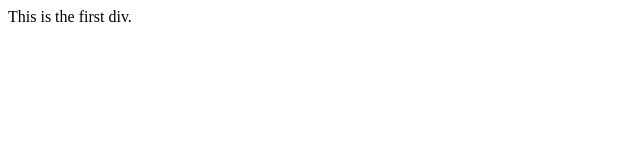
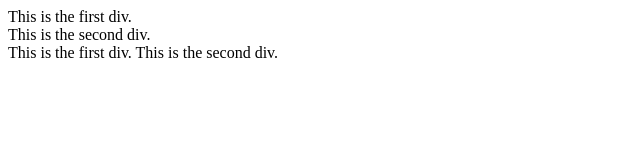
Before and after one commit to parrotonapierat/testsubj, a plain HTML site: page index.html in a window 1280 px wide. Shown: the whole page, without its empty margins (0-640 px from the left). Drawn offline with Linux system fonts and the light colour scheme.

Commit message:
Update index.html

```diff
--- a/index.html
+++ b/index.html
@@ -11,8 +11,11 @@
 
     </head>
     <body>
+    <div>This is the first div.</div>
+	  <div>This is the second div.</div>
 
-    <div>This is the first div.</div>
+	    <span>This is the first div.</span>
+		<span>This is the second div.</span>
 
 </body>
 
```
